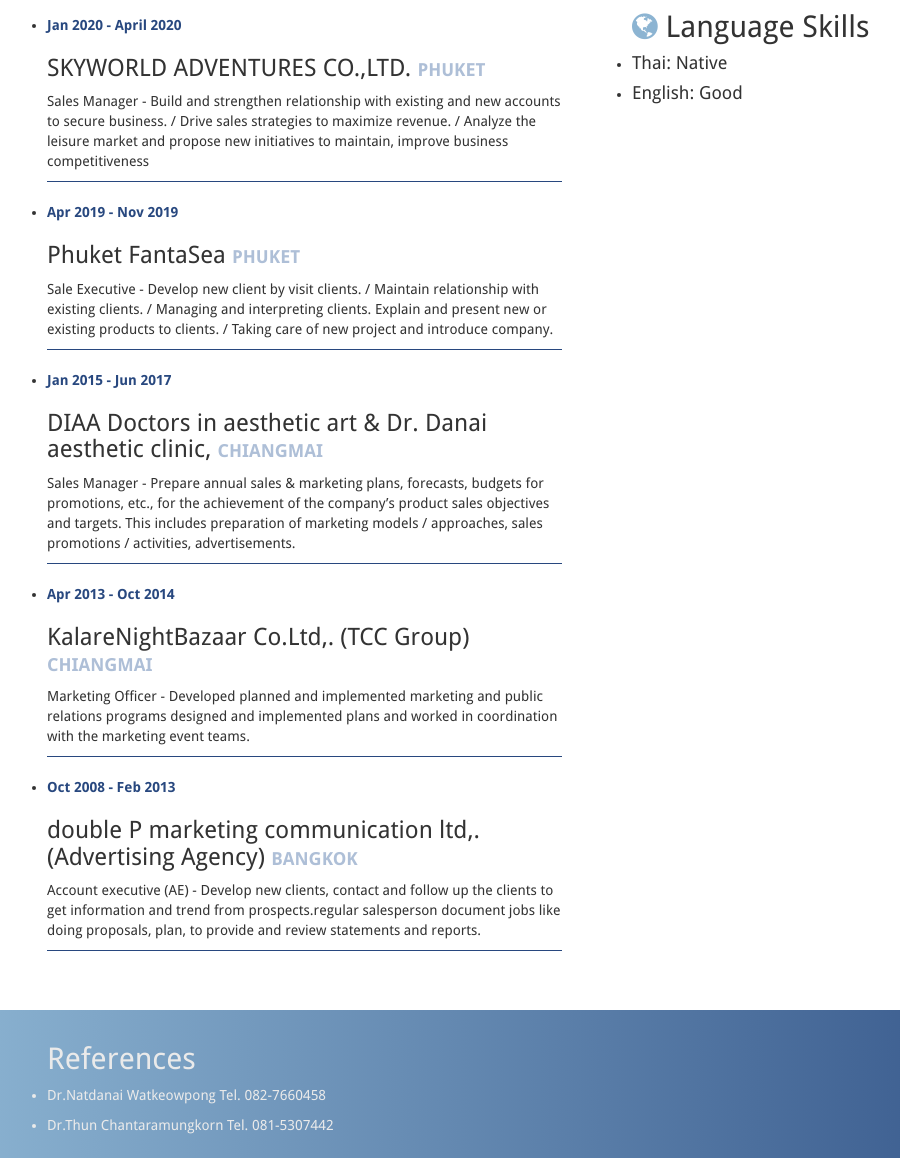
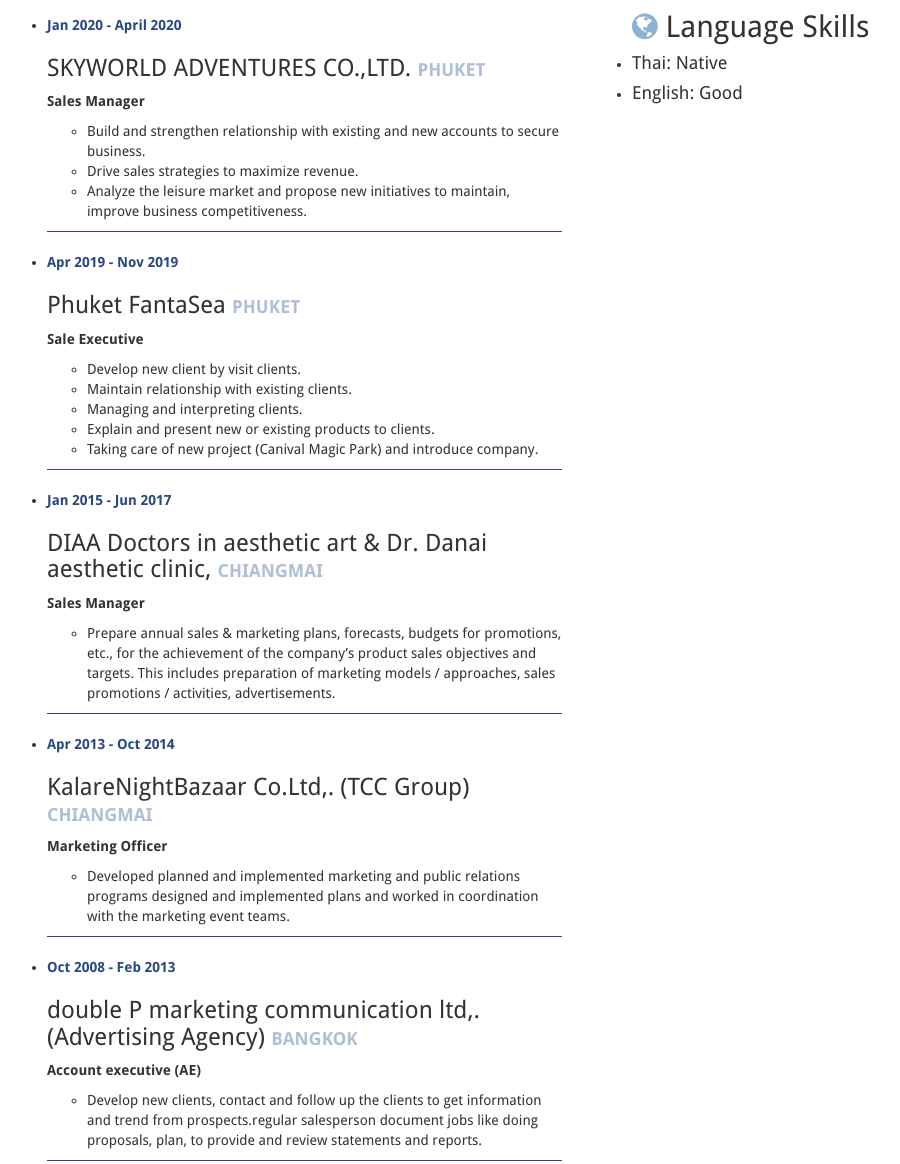
Before and after one commit to cheapache/waroonyupa, a plain HTML site: page index.html in a window 1280 px wide. Shown: the part 860-2024 px from the top of the page, without its empty margins (63-963 px from the left). Drawn offline with Linux system fonts and the light colour scheme.

Commit message:
update layout of the detail carier

```diff
--- a/index.html
+++ b/index.html
@@ -49,7 +49,7 @@
                             <li class="li-experiences">
                                 <div class="li-timeperiod">Jan 2022 - Sep 2023</div>
                                 <h3>Rajavej Chiangmai Hospital <p1 class="p-hl">CHIANGMAI</p1></h3>
-                                <p>Sales Executive</p>
+                                <p class="p-position">Sales Executive</p>
                                 <p>
                                     <ul>
                                         <li>
@@ -73,27 +73,85 @@
                             <li class="li-experiences">
                                 <div class="li-timeperiod">Jan 2020 - April 2020</div>
                                 <h3>SKYWORLD ADVENTURES CO.,LTD. <p1 class="p-hl">PHUKET</p1></h3>
-                                <p>Sales Manager - Build and strengthen relationship with existing and new accounts to secure business. / Drive sales strategies to maximize revenue. / Analyze the leisure market and propose new initiatives to maintain, improve business competitiveness</p>
+                                <p class="p-position">Sales Manager</p>
+                                <p>
+                                    <ul>
+                                        <li>
+                                            Build and strengthen relationship with existing and new accounts to secure business.
+                                        </li>
+                                        <li>
+                                            Drive sales strategies to maximize revenue.
+                                        </li>
+                                        <li>
+                                            Analyze the leisure market and propose new initiatives to maintain, improve business competitiveness.
+                                        </li>
+                                    </ul>
+                                </p>
                             </li>
                             <li class="li-experiences">
                                 <div class="li-timeperiod">Apr 2019 - Nov 2019</div>
                                 <h3>Phuket FantaSea <p1 class="p-hl">PHUKET</p1></h3>
-                                <p>Sale Executive - Develop new client by visit clients. / Maintain relationship with existing clients. / Managing and interpreting clients. Explain and present new or existing products to clients. / Taking care of new project and introduce company.</p>
+                                <p class="p-position">Sale Executive</p>
+                                <p>
+                                    <ul>
+                                        <li>
+                                            Develop new client by visit clients.
+                                        </li>
+                                        <li>
+                                            Maintain relationship with existing clients.
+                                        </li>
+                                        <li>
+                                            Managing and interpreting clients.
+                                        </li>
+                                        <li>
+                                            Explain and present new or existing products to clients.
+                                        </li>
+                                        <li>
+                                            Taking care of new project (Canival Magic Park) and introduce company.
+                                        </li>
+                                    </ul>
+                                </p>
                             </li>
                             <li class="li-experiences">
                                 <div class="li-timeperiod">Jan 2015 - Jun 2017</div>
                                 <h3>DIAA Doctors in aesthetic art & Dr. Danai aesthetic clinic, <p1 class="p-hl">CHIANGMAI</p1></h3>
-                                <p>Sales Manager - Prepare annual sales & marketing plans, forecasts, budgets for promotions, etc., for the achievement of the company’s product sales objectives and targets. This includes preparation of marketing models / approaches, sales promotions / activities, advertisements.</p>
+                                <p class="p-position">Sales Manager</p>
+                                <p>
+                                    <ul>
+                                        <li>
+                                            Prepare annual sales & marketing plans, forecasts,
+                                            budgets for promotions, etc.,
+                                             for the achievement of the company’s product sales objectives and targets.
+                                              This includes preparation of marketing models
+                                              / approaches, sales promotions
+                                              / activities, advertisements.
+                                        </li>
+                                    </ul>
+                                </p>
                             </li>
                             <li class="li-experiences">
                                 <div class="li-timeperiod">Apr 2013 - Oct 2014</div>
                                 <h3>KalareNightBazaar Co.Ltd,. (TCC Group) <p1 class="p-hl">CHIANGMAI</p1></h3>
-                                <p>Marketing Officer - Developed planned and implemented marketing and public relations programs designed and implemented plans and worked  in coordination with the marketing event teams.</p>
+                                <p class="p-position">Marketing Officer</p>
+                                <p>
+                                    <ul>
+                                        <li>
+                                            Developed planned and implemented marketing and public relations programs designed and implemented plans and worked  in coordination with the marketing event teams.
+                                        </li>
+                                    </ul>
+                                </p>
                             </li>
                             <li class="li-experiences">
                                 <div class="li-timeperiod">Oct 2008 - Feb 2013</div>
                                 <h3>double P marketing communication ltd,. (Advertising Agency) <p1 class="p-hl">BANGKOK</p1></h3>
-                                <p>Account executive (AE) - Develop new clients, contact and follow up the clients to get information and trend from prospects.regular salesperson document jobs like doing proposals, plan, to provide and review statements and reports.</p>
+                                <p class="p-position">Account executive (AE)</p>
+                                <p>
+                                    <ul>
+                                        <li>
+                                            Develop new clients, contact and follow up the clients to get information and trend from prospects.regular salesperson document jobs like doing proposals, plan, to provide and review statements and reports.
+                                        </li>
+                                    </ul>
+                                </p>
                             </li>
                         </ul>
                     </div>
--- a/style/index.css
+++ b/style/index.css
@@ -144,6 +144,10 @@ ul .li-experiences{
     font-size: 1.5rem;
 }
 
+.p-position {
+    font-weight: bold;
+}
+
 .p-hl {
     color: #AEBFD7;
     font-size: 1.8rem;
```
